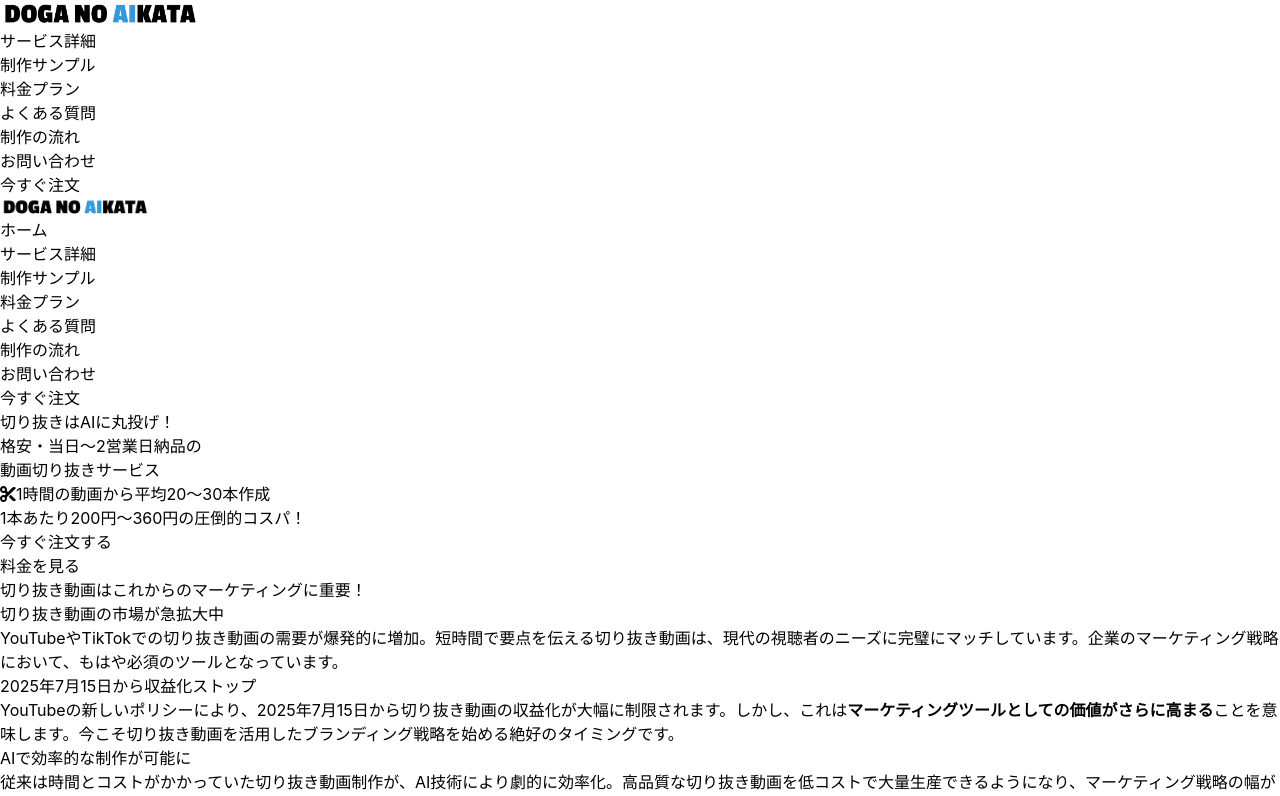
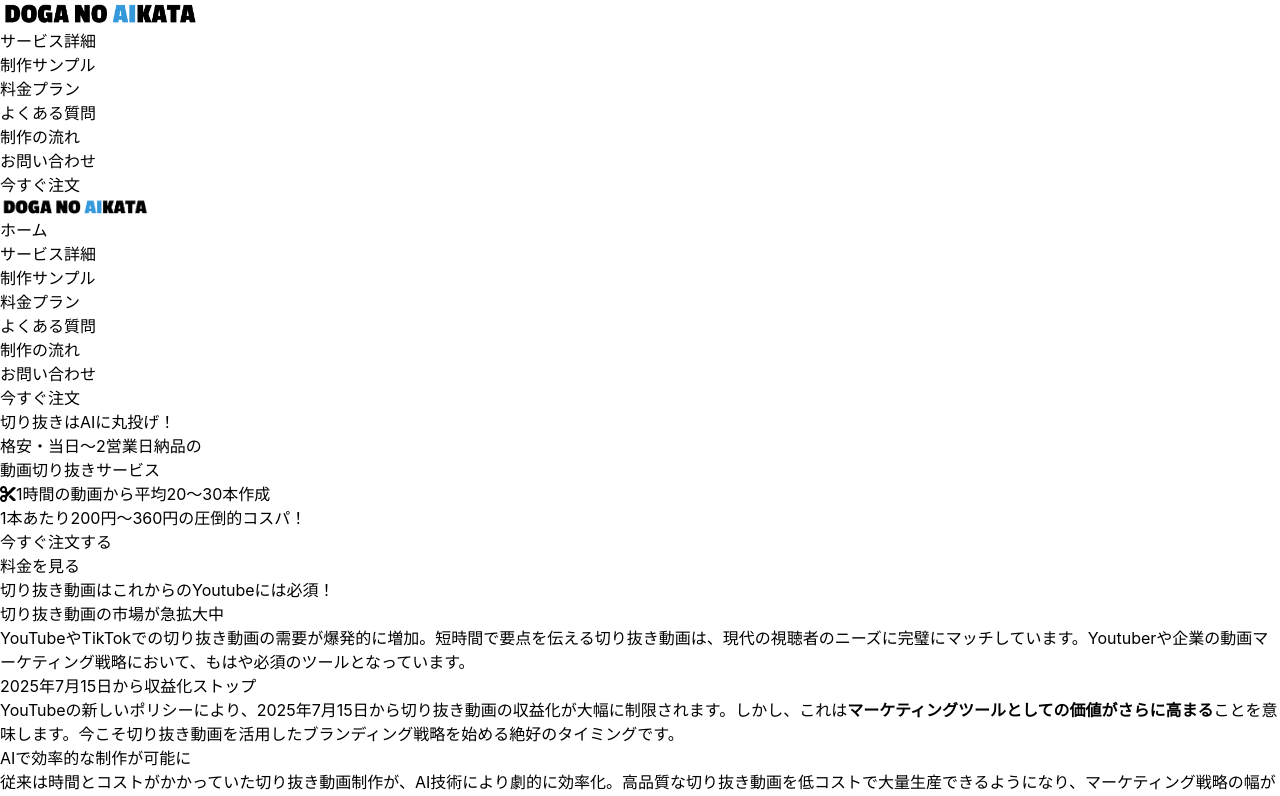
Before and after one commit to Yasai-Co-Ltd/kirinuki-lp, a Next.js app: page / in a window 1280 px wide. Shown: the top 796 px of the page. Built offline with nearby package versions, Linux system fonts and the light colour scheme.

Commit message:
fix message

```diff
--- a/src/app/order/page.tsx
+++ b/src/app/order/page.tsx
@@ -4,7 +4,7 @@ import Layout from '@/components/layout/Layout';
 export default function OrderPage() {
   return (
     <Layout>
-      <div className="min-h-screen bg-[gradient-to-br from-orange-50 via-white to-red-50] pt-20 md:pt-24">
+      <div className="min-h-screen bg-[gradient-to-br from-orange-50 via-white to-red-50] pt-[60px] md:pt-24">
         {/* ヒーローセクション */}
         <div className="bg-[#3498db] text-white py-16">
           <div className="container mx-auto px-4 max-w-6xl">
--- a/src/app/page.tsx
+++ b/src/app/page.tsx
@@ -41,7 +41,7 @@ export default function Home() {
       <section className="bg-primary-color marketing-importance">
         <div className="c">
           <h2 className="inline-block relative">
-            切り抜き動画は<span className="highlight">これからのマーケティング</span>に重要！
+            切り抜き動画は<span className="highlight">これからのYoutube</span>には必須！
             {/* <span className="subtitle">今がチャンス！2025年7月15日から収益化がストップ</span> */}
           </h2>
         </div>
@@ -49,7 +49,7 @@ export default function Home() {
         <div className="feature-cards">
           <div className="feature-card">
             <h4><span className="marker">切り抜き動画の市場が急拡大中</span></h4>
-            <p>YouTubeやTikTokでの切り抜き動画の需要が爆発的に増加。短時間で要点を伝える切り抜き動画は、現代の視聴者のニーズに完璧にマッチしています。企業のマーケティング戦略において、もはや必須のツールとなっています。</p>
+            <p>YouTubeやTikTokでの切り抜き動画の需要が爆発的に増加。短時間で要点を伝える切り抜き動画は、現代の視聴者のニーズに完璧にマッチしています。Youtuberや企業の動画マーケティング戦略において、もはや必須のツールとなっています。</p>
           </div>
 
           <div className="feature-card">
```
